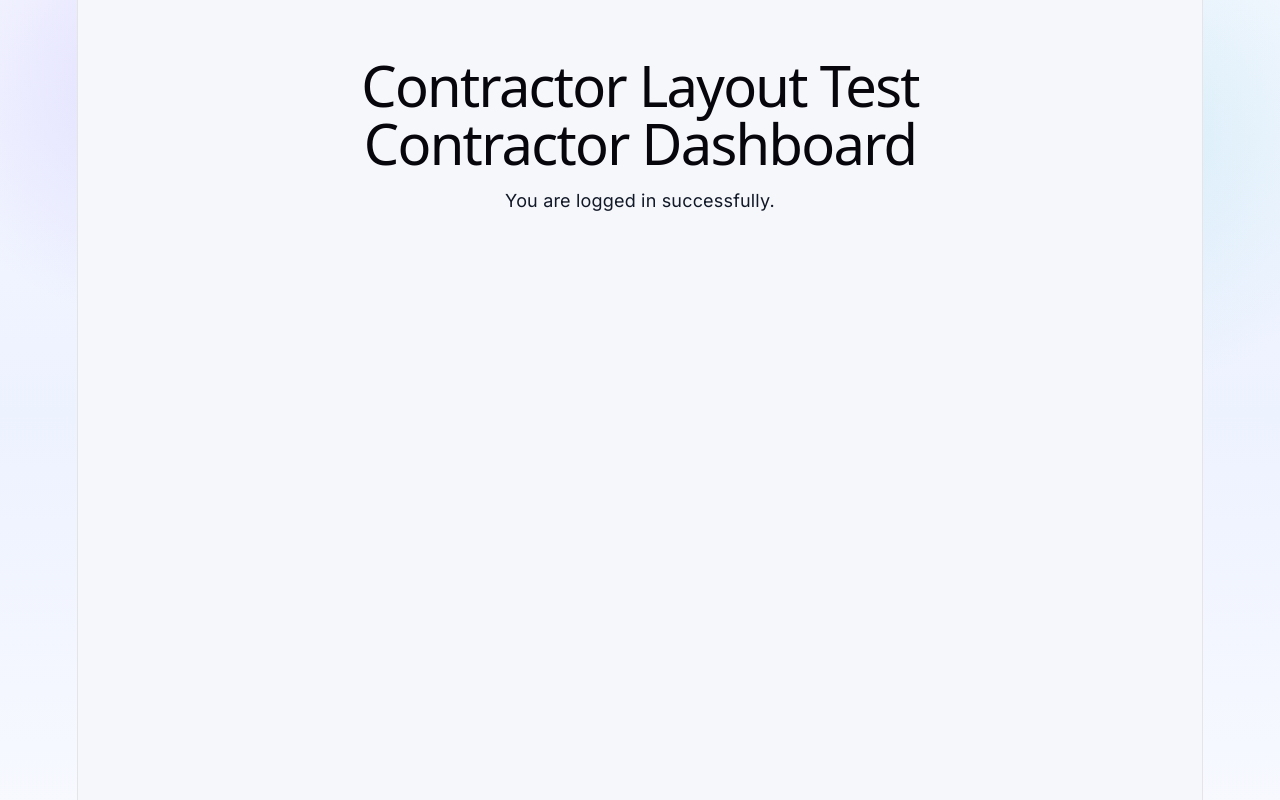
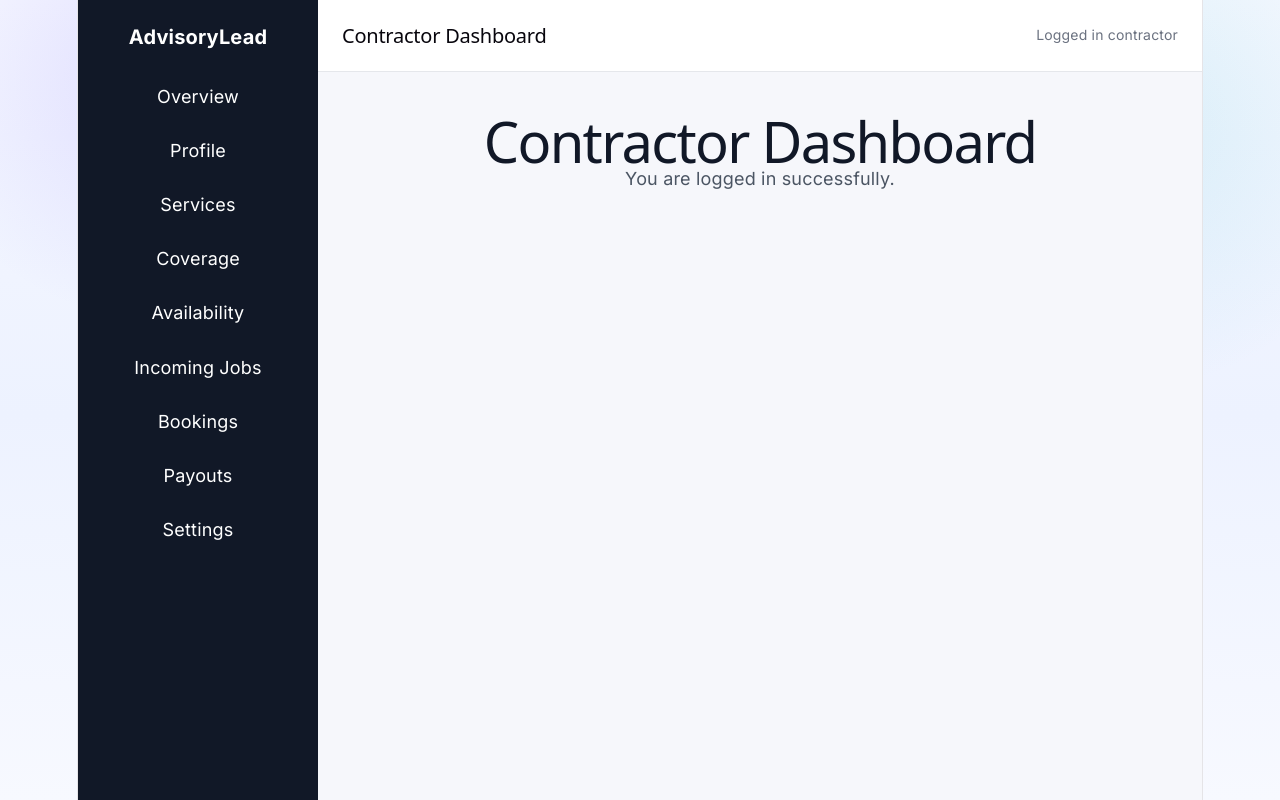
Before and after one commit to advisorylead/advisorylead-frontend, a React (Vite) app: page /contractor/dashboard in a window 1280 px wide. Built offline with nearby package versions, Linux system fonts and the light colour scheme; no server answers; sample sign-in values are in the browser's storage.

Commit message:
Reset contractor layout debug styles

```diff
--- a/src/layouts/ContractorLayout.jsx
+++ b/src/layouts/ContractorLayout.jsx
@@ -1,17 +1,17 @@
 import { Outlet } from 'react-router-dom'
+import Sidebar from '../component/dashboard/Sidebar'
+import Topbar from '../component/dashboard/Topbar'
 
 export default function ContractorLayout() {
   return (
-    <div
-      style={{
-        minHeight: '100vh',
-        background: '#f6f7fb',
-        padding: '40px',
-        color: '#111827',
-      }}
-    >
-      <h1>Contractor Layout Test</h1>
-      <Outlet />
+    <div style={{ display: 'flex', minHeight: '100vh', background: '#f6f7fb' }}>
+      <Sidebar />
+      <div style={{ flex: 1, display: 'flex', flexDirection: 'column', minWidth: 0 }}>
+        <Topbar />
+        <main style={{ padding: '24px' }}>
+          <Outlet />
+        </main>
+      </div>
     </div>
   )
 }
--- a/src/pages/ContractorDashboardPage.jsx
+++ b/src/pages/ContractorDashboardPage.jsx
@@ -1,8 +1,8 @@
 export default function ContractorDashboardPage() {
   return (
-    <div style={{ color: '#111827' }}>
-      <h1>Contractor Dashboard</h1>
-      <p>You are logged in successfully.</p>
+    <div>
+      <h1 style={{ color: '#111827', marginBottom: '12px' }}>Contractor Dashboard</h1>
+      <p style={{ color: '#4b5563' }}>You are logged in successfully.</p>
     </div>
   )
 }
```
